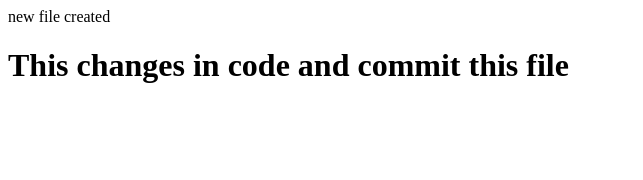
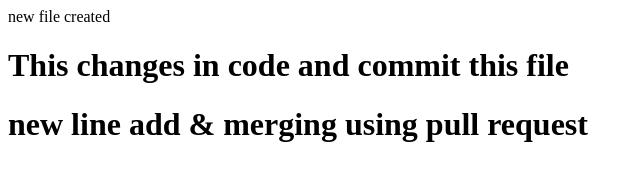
Before and after one commit to Keyur-octal8/github-tutorial, a plain HTML site: page index.html in a window 1280 px wide. Shown: the whole page, without its empty margins (0-643 px from the left). Drawn offline with Linux system fonts and the light colour scheme.

Commit message:
new line add

```diff
--- a/index.html
+++ b/index.html
@@ -8,5 +8,6 @@
 <body>
     new file created
     <h1> This changes in code and commit this file</h1>
+    <h1> new line add & merging using pull request</h1>
 </body>
 </html>
```
